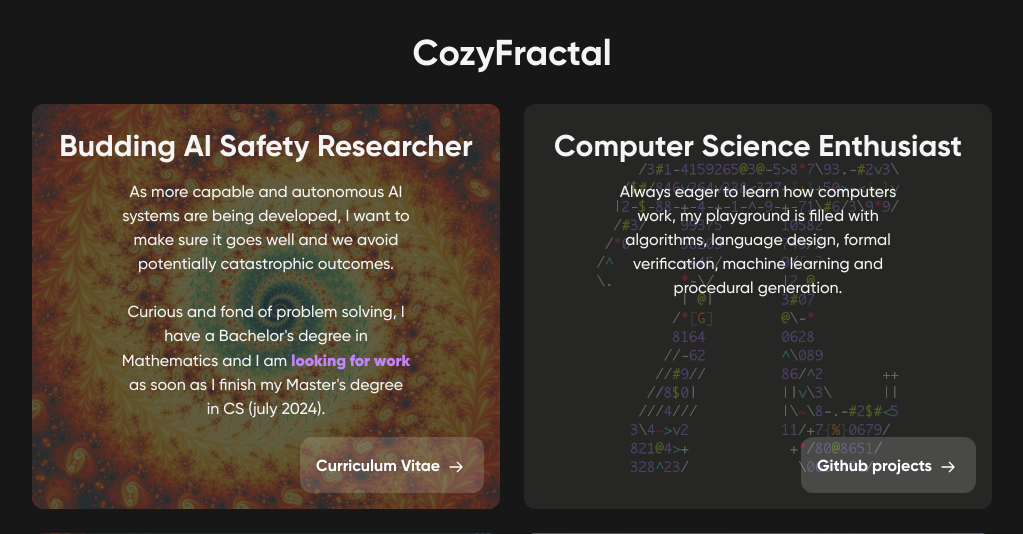
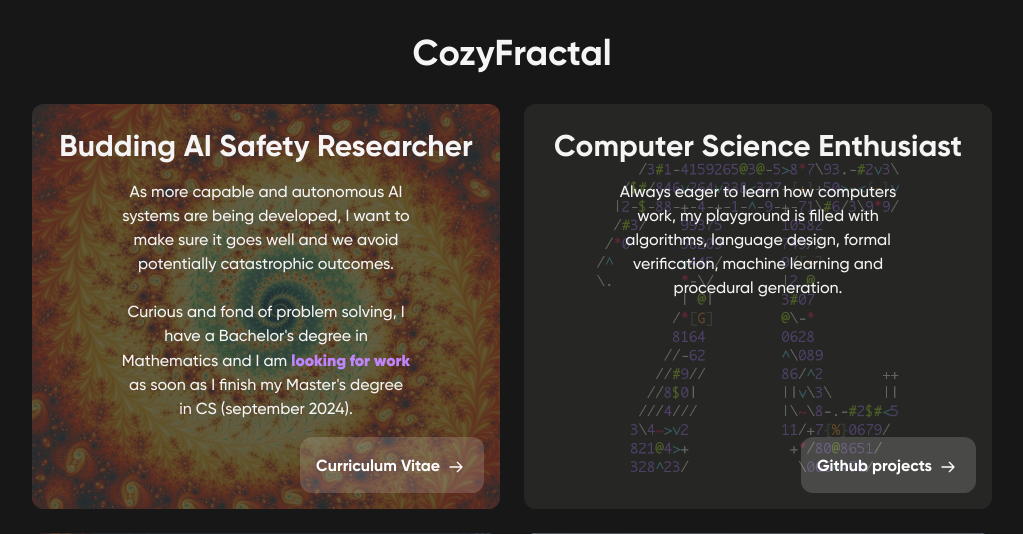
Before and after one commit to ddorn/cozyfractal.com, a FastAPI app: page / in a window 1280 px wide. Shown: the top 534 px of the page, without its empty margins (128-1151 px from the left). Run offline with FastAPI, Linux system fonts and the light colour scheme.

Commit message:
fix date looking for work

```diff
--- a/templates/home.html
+++ b/templates/home.html
@@ -12,7 +12,7 @@
             <br><br>
             Curious and fond of problem solving, I have a Bachelor's degree in Mathematics and I am "
             + '<span class="font-black text-purple-400">looking for work</span> '
-            + " as soon as I finish my Master's degree in CS (july 2024).
+            + " as soon as I finish my Master's degree in CS (september 2024).
         ", "Zoom of the mandelbrot set rendered with a home made tool",
         "/cv", "Curriculum Vitae"),
         ("/static/imgs/asciidots_pi.png", "Computer Science Enthusiast", "
```
